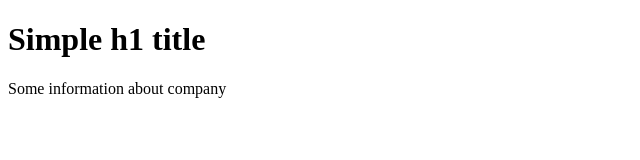
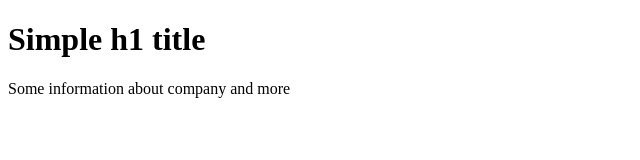
Before and after one commit to LeoMain/test, a plain HTML site: page index.html in a window 1280 px wide. Shown: the full height of the page, 0-640 px from the left. Drawn offline with Linux system fonts and the light colour scheme.

Commit message:
Footer added more

```diff
--- a/index.html
+++ b/index.html
@@ -6,7 +6,7 @@
 <body>
 <h1>Simple h1 title</h1>
 <footer>
-	Some information about company
+	Some information about company and more
 </footer>
 </body>
 </html>
```
